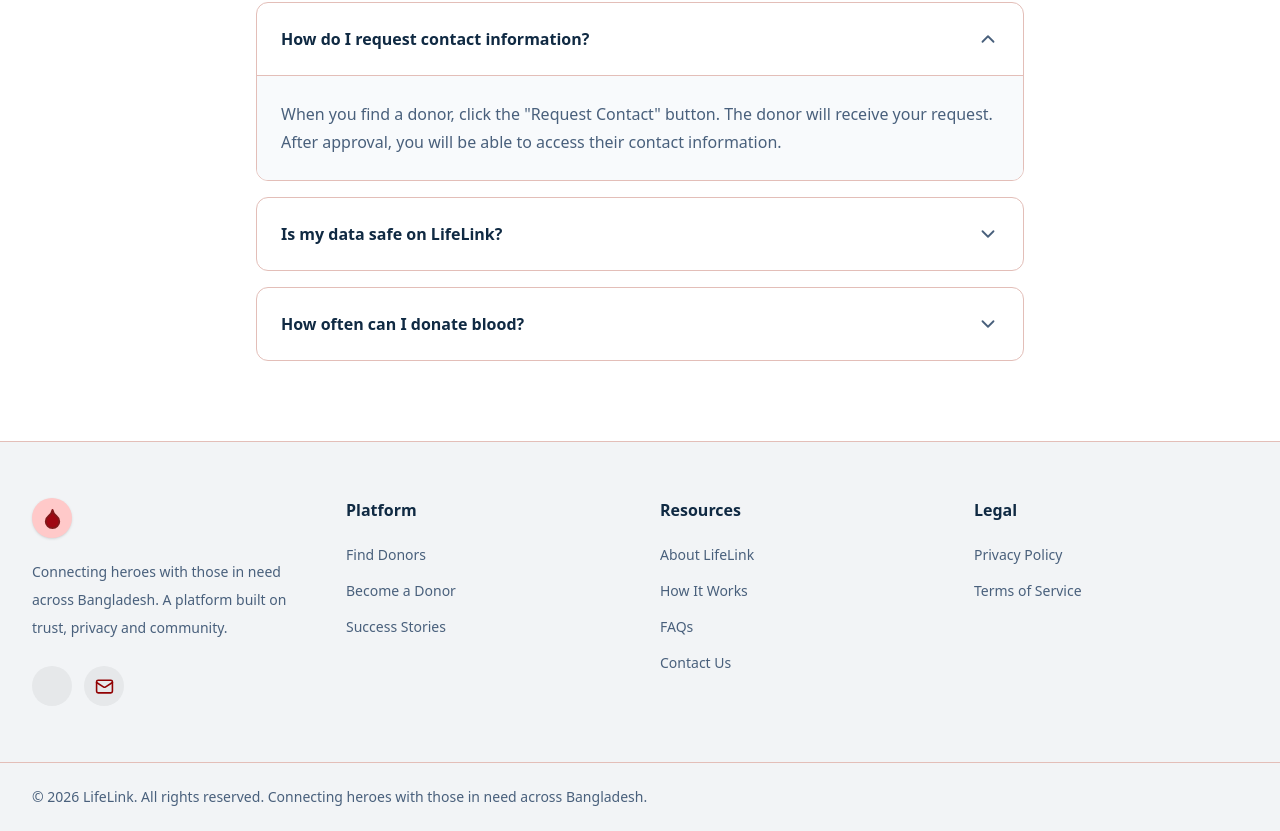
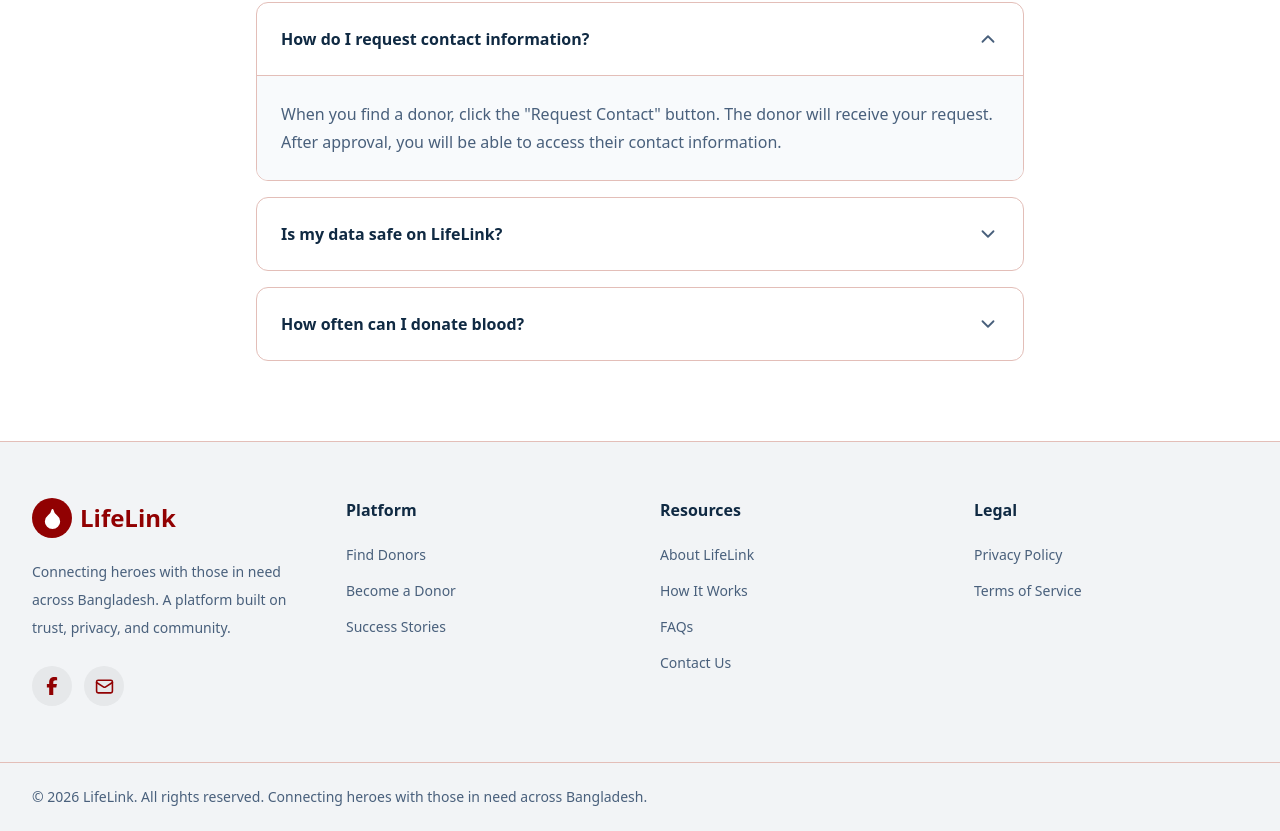
Before and after one commit to raselahmed2023/Life-Link, a Next.js app: page / in a window 1280 px wide. Shown: the part 4744-5575 px from the top of the page. Built offline with nearby package versions, Linux system fonts and the light colour scheme.

Commit message:
add footer icon

```diff
--- a/package.json
+++ b/package.json
@@ -12,7 +12,8 @@
     "lucide-react": "^1.24.0",
     "next": "16.2.10",
     "react": "19.2.4",
-    "react-dom": "19.2.4"
+    "react-dom": "19.2.4",
+    "react-icons": "^5.7.0"
   },
   "devDependencies": {
     "@tailwindcss/postcss": "^4",
--- a/src/components/Footer.tsx
+++ b/src/components/Footer.tsx
@@ -1,5 +1,16 @@
 import Link from "next/link";
-import { Droplet, Mail, } from "lucide-react";
+import { Droplet, Mail } from "lucide-react";
+import { FaFacebookF } from "react-icons/fa6";
+
+type FooterLink = {
+  label: string;
+  href: string;
+};
+
+type FooterColumnProps = {
+  title: string;
+  links: FooterLink[];
+};
 
 const footerLinks = {
   platform: [
@@ -52,30 +63,33 @@ export default function Footer() {
   return (
     <footer className="border-t border-[#E3BEB8] bg-[#F2F4F6]">
       <div className="mx-auto grid max-w-7xl grid-cols-1 gap-10 px-4 py-14 sm:px-6 md:grid-cols-2 lg:grid-cols-4 lg:px-8">
-                {/* Brand */}
+        {/* Brand section */}
         <div>
           <Link href="/" className="inline-flex items-center gap-2">
-                        <span className="flex h-10 w-10 items-center justify-center rounded-full bg-red-200 shadow-sm">
-                            <Droplet
-                                size={23}
-                                strokeWidth={2}
-                                className="fill-red-800 text-red-900"
-                            />
+            <span className="flex h-10 w-10 items-center justify-center rounded-full bg-[#910102] text-white">
+              <Droplet size={23} fill="currentColor" />
+            </span>
+
+            <span className="text-2xl font-bold text-[#910102]">
+              LifeLink
             </span>
           </Link>
 
           <p className="mt-5 max-w-sm text-sm leading-7 text-[#49607C]">
             Connecting heroes with those in need across Bangladesh. A platform
-                        built on trust, privacy and community.
+            built on trust, privacy, and community.
           </p>
 
+          {/* Social icons */}
           <div className="mt-6 flex items-center gap-3">
             <a
-                            href="#"
-                            aria-label="LifeLink Facebook"
+              href="https://www.facebook.com/"
+              target="_blank"
+              rel="noopener noreferrer"
+              aria-label="Visit LifeLink Facebook page"
               className="flex h-10 w-10 items-center justify-center rounded-full bg-[#E6E8EA] text-[#910102] transition hover:bg-[#910102] hover:text-white"
             >
-
+              <FaFacebookF size={18} />
             </a>
 
             <a
@@ -88,26 +102,26 @@ export default function Footer() {
           </div>
         </div>
 
-                {/* Platform */}
+        {/* Platform links */}
         <FooterColumn
           title="Platform"
           links={footerLinks.platform}
         />
 
-                {/* Resources */}
+        {/* Resource links */}
         <FooterColumn
           title="Resources"
           links={footerLinks.resources}
         />
 
-                {/* Legal */}
+        {/* Legal links */}
         <FooterColumn
           title="Legal"
           links={footerLinks.legal}
         />
       </div>
 
-            {/* Copyright */}
+      {/* Bottom copyright */}
       <div className="border-t border-[#E3BEB8]">
         <div className="mx-auto max-w-7xl px-4 py-6 text-center sm:px-6 md:text-left lg:px-8">
           <p className="text-sm text-[#49607C]">
@@ -119,16 +133,6 @@ export default function Footer() {
     </footer>
   );
 }
-
-type FooterLink = {
-    label: string;
-    href: string;
-};
-
-type FooterColumnProps = {
-    title: string;
-    links: FooterLink[];
-};
 
 function FooterColumn({
   title,
```
Also changed, not shown: 1 other file (tests, documents, lock files or other folders). Lines whose indentation alone changed are shown as unchanged.
